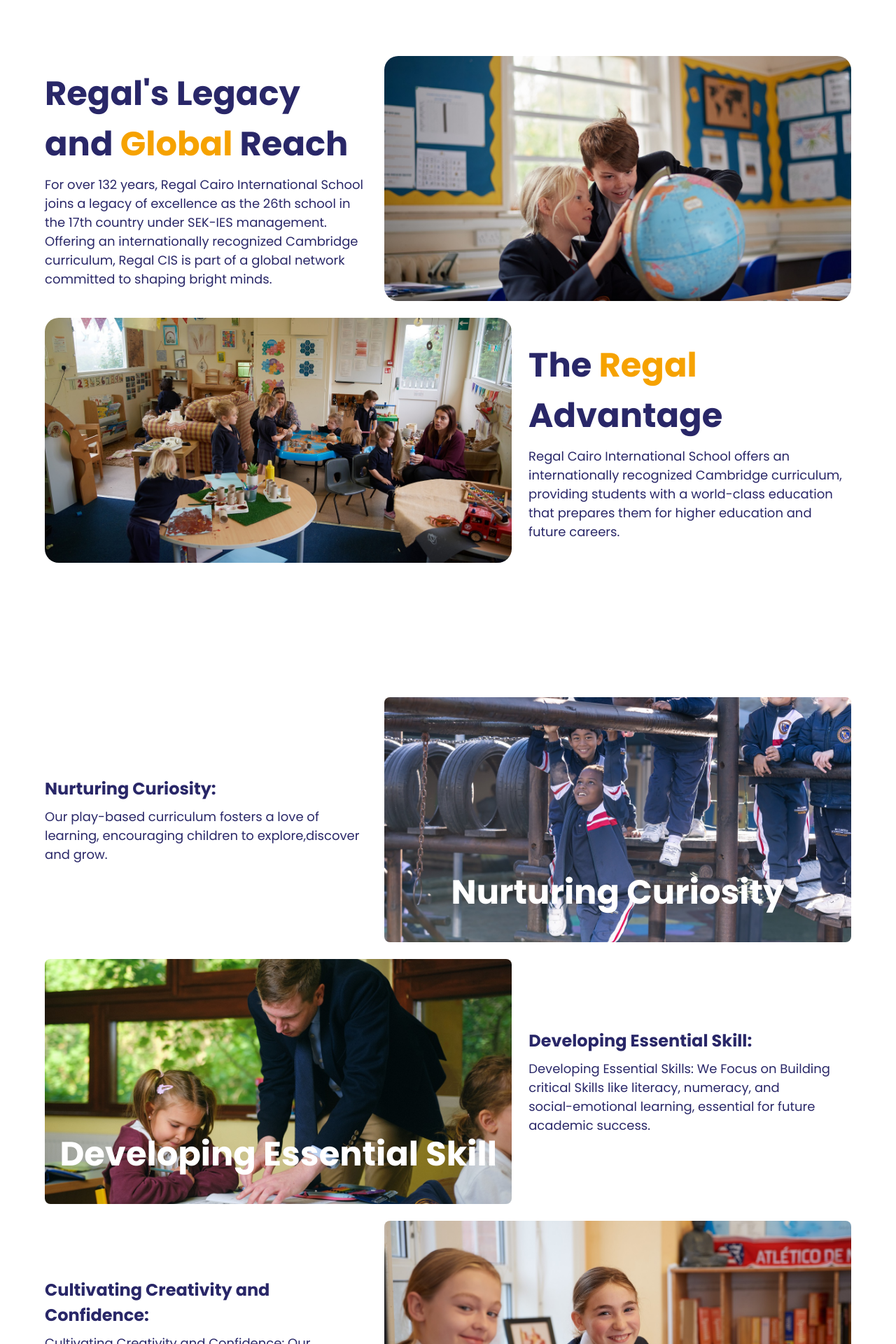
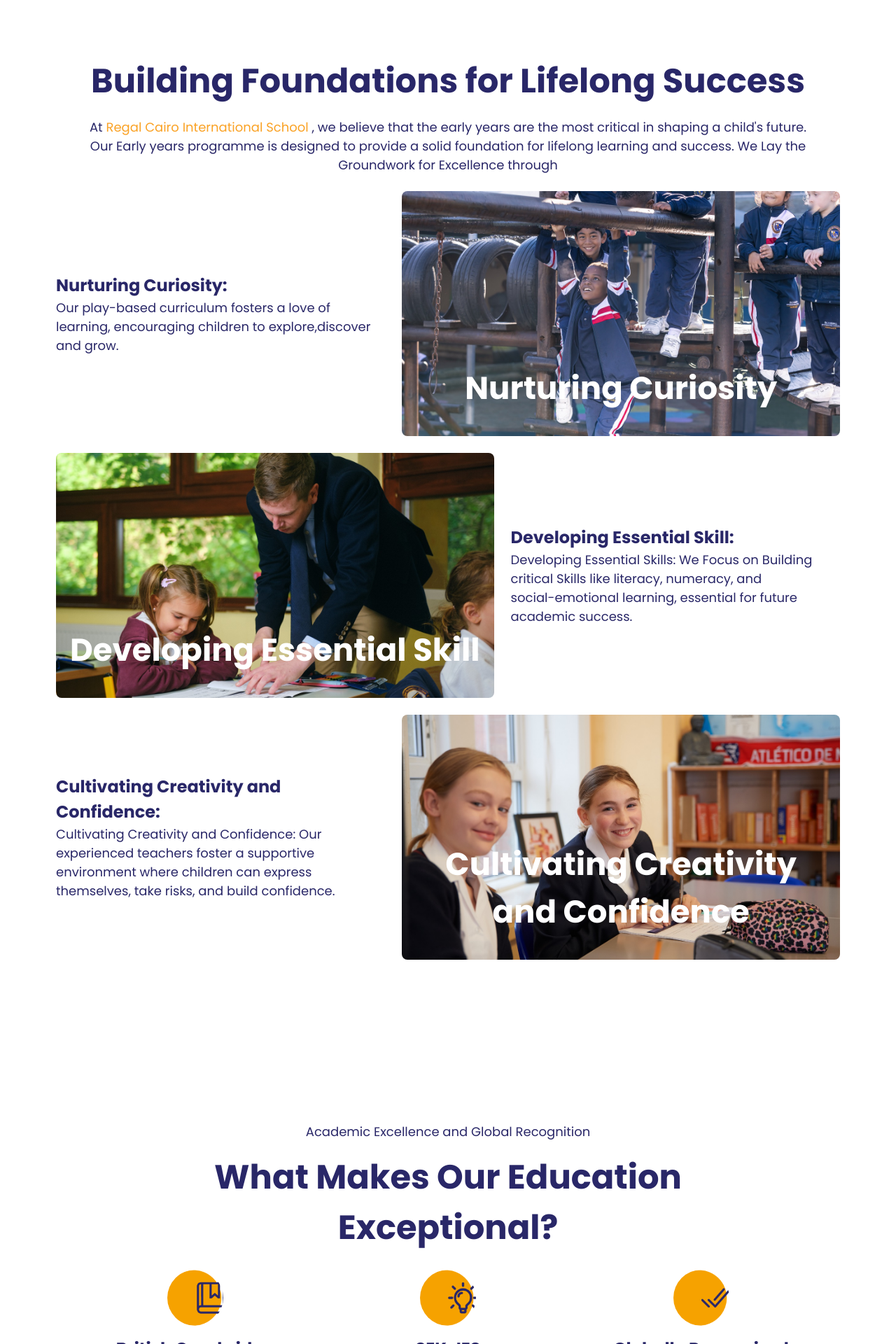
Before and after one commit to MKY-Communications/regal, a React (Vite) app: page /shady in a window 1280 px wide. Shown: the part 880-2800 px from the top of the page at 70% size. Built offline with nearby package versions, Linux system fonts and the light colour scheme.

Commit message:
first three sections

```diff
--- a/src/App.css
+++ b/src/App.css
@@ -1,9 +1,8 @@
 :root {
   font-family: "Poppins", serif;
-    --Regal-Orange: #FAA225;
+  --Regal-Orange: #faa225;
   --Regal-Purple: #292768;
 }
-
 
 .regal-orange-bg {
   background: var(--Regal-Orange);
@@ -20,3 +19,9 @@
 .regal-purple-text {
   color: var(--Regal-Purple);
 }
+
+@media (max-width: 768px) {
+  .column-reverse-mobile {
+    flex-direction: column-reverse !important;
+  }
+}
--- a/src/pages/ShadyPage/ShadyPage.css
+++ b/src/pages/ShadyPage/ShadyPage.css
@@ -3,17 +3,19 @@
   display: flex;
   flex-direction: column;
   align-items: center;
-  gap: 192px;
+  gap: 96px;
+  padding-block: 4rem;
 }
 
 .shady-section {
   max-width: 1152px;
-  /* height: 100vh; */
+  min-height: 100vh;
   display: flex;
   flex-direction: column;
   gap: 24px;
   align-items: center;
   justify-content: center;
+  padding-inline: 1rem;
 }
 
 .image-overlay-card {
@@ -28,7 +30,7 @@
 .image-overlay-image {
   width: 100%;
   height: 100%;
-
+  max-height: 350px;
   display: block;
 }
 
@@ -41,7 +43,7 @@
 
   color: #fff;
   font-family: Poppins;
-  font-size: 48px;
+  font-size: 45px;
   font-style: normal;
   font-weight: 700;
   line-height: 150%;
@@ -53,7 +55,6 @@
   align-items: center;
   gap: 24px;
   align-self: stretch;
-  height: 350px;
   width: 100%;
 }
 
@@ -61,8 +62,8 @@
   display: flex;
   flex-direction: column;
   align-items: center;
-  gap: 8px;
-  max-width: 40%;
+
+  max-width: 42%;
 }
 
 .image-text-card-subtitle {
@@ -76,11 +77,16 @@
 
 .text-card-image {
   height: 100%;
-  width: 100%;
+  max-height: 350px;
+  width: 70%;
   border-radius: 20px;
   max-width: 667.035px;
 }
-
+@media (max-width: 860px) {
+  .text-card-image {
+    width: 60%;
+  }
+}
 .image-text-card-title {
   color: #292768;
   font-family: Poppins;
@@ -102,7 +108,7 @@
 .card-with-overlay-title {
   color: #292768;
   font-family: Poppins;
-  font-size: 24px;
+  font-size: clamp(16px, 4vw, 24px);
   font-style: normal;
   font-weight: 700;
   line-height: 150%; /* 36px */
@@ -119,3 +125,162 @@
   line-height: 150%;
   text-align: left;
 }
+
+.foundations-title-container {
+  display: flex;
+  width: 93%;
+  text-align: center;
+  flex-direction: column;
+  align-items: center;
+  gap: 16px;
+}
+.foundations-title {
+  color: #292768;
+  font-family: Poppins;
+  font-size: clamp(32px, 4vw, 48px);
+  font-style: normal;
+  font-weight: 700;
+  line-height: 150%; /* 72px */
+}
+.foundations-subtitle {
+  color: #292768;
+  text-align: center;
+  font-family: Poppins;
+  font-size: clamp(16px, 4vw, 18px);
+  font-style: normal;
+  font-weight: 400;
+  line-height: 150%; /* 27px */
+}
+.orange-p {
+  color: #faa225;
+  font-family: Poppins;
+  font-size: clamp(16px, 4vw, 18px);
+  font-style: normal;
+  font-weight: 400;
+  line-height: 150%;
+}
+
+@media (max-width: 768px) {
+  .foundations-title-container {
+    width: 100%;
+    text-align: left;
+  }
+  .foundations-subtitle {
+    text-align: left;
+  }
+}
+
+@media (max-width: 768px) {
+  .image-text-card {
+    flex-direction: column;
+    gap: 16px;
+  }
+  .image-text-card-text-container {
+    max-width: 100%;
+    align-items: flex-start;
+  }
+  .text-card-image {
+    width: 100%;
+
+    aspect-ratio: 312/170;
+  }
+  .image-text-card.reverse {
+    flex-direction: column-reverse;
+    gap: 16px; /* Reverse row for large screens */
+  }
+  .image-overlay-image {
+    aspect-ratio: 312/320;
+  }
+  .image-overlay-text {
+    font-size: 24px;
+  }
+  .shady-page {
+    gap: 96px;
+  }
+}
+
+.education-cards-container {
+  display: flex;
+  align-items: flex-start;
+  gap: 24px;
+  align-self: stretch;
+}
+.education-card {
+  display: flex;
+  flex-direction: column;
+  align-items: center;
+  gap: 15px;
+  max-width: 368px;
+}
+
+.education-card-image {
+  border-radius: 50%;
+  aspect-ratio: 80/80;
+  max-width: 80px;
+}
+
+.education-card-title {
+  color: #292768;
+  text-align: center;
+  font-family: Poppins;
+  font-size: 24px;
+  font-style: normal;
+  font-weight: 700;
+  line-height: 150%;
+}
+
+.education-card-subtitle {
+  color: #292768;
+  text-align: center;
+  font-family: Poppins;
+  font-size: 18px;
+  font-style: normal;
+  font-weight: 400;
+  line-height: 150%; /* 27px */
+}
+
+.education-title-container {
+  display: flex;
+  max-width: 705.813px;
+  text-align: center;
+  flex-direction: column;
+  align-items: center;
+  gap: 16px;
+}
+.education-card-sub-title-max-width-307px {
+  max-width: 307px;
+}
+.education-card-sub-title-max-width-268px {
+  max-width: 268.632px;
+}
+.education-card-title-max-width-195px {
+  max-width: 195px;
+}
+@media (max-width: 768px) {
+  .education-cards-container {
+    flex-direction: column;
+  }
+  .education-title {
+    color: #292768;
+    text-align: center;
+    font-family: Poppins;
+    font-size: 26px;
+    font-style: normal;
+    font-weight: 700;
+    line-height: 150%;
+    width: 312px;
+  }
+  .education-card-image {
+    aspect-ratio: 50/50;
+    max-width: 50px;
+  }
+  .education-card-sub-title-max-width-307px {
+    max-width: 100%;
+  }
+  .education-card-sub-title-max-width-268px {
+    max-width: 100%;
+  }
+  .education-card-title-max-width-195px {
+    max-width: 100%;
+  }
+}
--- a/src/pages/ShadyPage/ShadyPage.tsx
+++ b/src/pages/ShadyPage/ShadyPage.tsx
@@ -7,16 +7,15 @@
 import { NurturingCuriosity } from "../../assets/images/home-page";
 import { RegalAdvantage } from "../../assets/images/home-page";
 import { DevelopingEssential } from "../../assets/images/home-page";
+
+import {
+  GloballyRecognizedCertificate,
+  SekIesApproach,
+  BritishCambridge,
+} from "../../assets/icons";
 const ShadyPage: React.FC = (): JSX.Element => {
   return (
     <div className="shady-page">
-      <div className="shady-section">
-        <ImageOverlay
-          src={NurturingCuriosity}
-          overlay="Nurturing Curiosity"
-          alt="regal legacy"
-        />
-      </div>
       <div className="shady-section">
         <ImageTextCard
           title={
@@ -40,6 +39,19 @@
         />
       </div>
       <div className="shady-section">
+        <div className="foundations-title-container">
+          <h1 className="foundations-title">
+            Building Foundations for Lifelong Success
+          </h1>
+          <p className="foundations-subtitle">
+            At{" "}
+            <span className="orange-p ">Regal Cairo International School</span>{" "}
+            , we believe that the early years are the most critical in shaping a
+            child's future. Our Early years programme is designed to provide a
+            solid foundation for lifelong learning and success. We Lay the
+            Groundwork for Excellence through
+          </p>
+        </div>
         <ImageTextCard
           title={
             <h2 className="card-with-overlay-title">Nurturing Curiosity: </h2>
@@ -52,6 +64,7 @@
               overlay="Nurturing Curiosity"
             />
           }
+          addcss="column-reverse-mobile"
         />
         <ImageTextCard
           title={
@@ -68,6 +81,7 @@
             />
           }
           reverse
+          addcss="column-reverse-mobile"
         />
         <ImageTextCard
           title={
@@ -83,7 +97,38 @@
               overlay="Cultivating Creativity and Confidence"
             />
           }
+          addcss="column-reverse-mobile"
         />
+      </div>
+      <div className="shady-section">
+        <div className="education-title-container">
+          <p className="education-card-subtitle">
+            Academic Excellence and Global Recognition
+          </p>
+          <h2 className="foundations-title education-title">
+            What Makes Our Education Exceptional?
+          </h2>
+        </div>
+        <div className="education-cards-container">
+          <EducationCard
+            src={BritishCambridge}
+            title="British Cambridge Curriculum"
+            subtitle=" A globally recognized framework that promotes analytical thinking, problem-solving, and research-based learning."
+            subtitleaddcss="education-card-sub-title-max-width-268px "
+          />
+          <EducationCard
+            src={SekIesApproach}
+            title="SEK-IES Approach"
+            subtitle=" A student-centered philosophy that encourages creativity, collaboration, and responsible action through real-world challenges"
+            subtitleaddcss="education-card-sub-title-max-width-307px "
+            titleaddcss="education-card-title-max-width-195px"
+          />
+          <EducationCard
+            src={GloballyRecognizedCertificate}
+            title="Globally Recognized Certification"
+            subtitle="Regal CIS graduates receive internationally accepted qualifications that open doors to top universities worldwide, including institutions in the UK, the US, and Europe."
+          />
+        </div>
       </div>
     </div>
   );
@@ -115,6 +160,7 @@
   title: React.ReactNode;
   subtitle: string;
   reverse?: boolean;
+  addcss?: string;
 }
 
 export const ImageTextCard: React.FC<IImageTextCard> = ({
@@ -122,9 +168,10 @@
   title,
   subtitle,
   reverse = false,
+  addcss = "",
 }): JSX.Element => {
   return (
-    <div className="image-text-card">
+    <div className={`image-text-card ${reverse ? "reverse" : ""}${addcss}`}>
       {reverse ? image : ""}
       <div className="image-text-card-text-container">
         {title}
@@ -134,3 +181,28 @@
     </div>
   );
 };
+
+interface IEducationCard {
+  src?: string;
+  alt?: string;
+  title: string;
+  subtitle: string;
+  subtitleaddcss?: string;
+  titleaddcss?: string;
+}
+export const EducationCard: React.FC<IEducationCard> = ({
+  src,
+  alt,
+  title,
+  subtitle,
+  subtitleaddcss = "",
+  titleaddcss = "",
+}): JSX.Element => {
+  return (
+    <div className="education-card">
+      <img src={src} alt={alt} className="education-card-image" />
+      <h2 className={`education-card-title ${titleaddcss}`}>{title}</h2>
+      <p className={`education-card-subtitle ${subtitleaddcss}`}>{subtitle}</p>
+    </div>
+  );
+};
```
Also changed, not shown: src/pages/HomePage/index.tsx (+2 -6 lines). Lines whose indentation alone changed are shown as unchanged.
